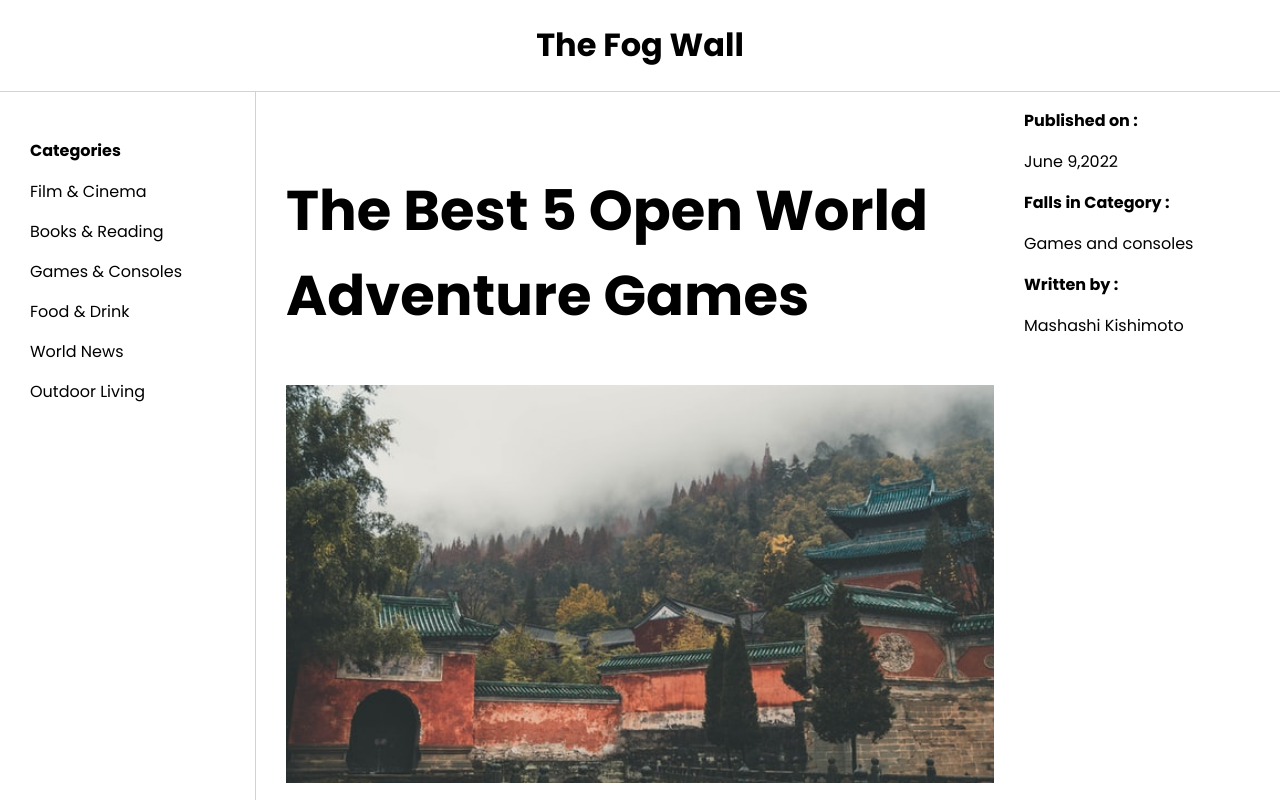
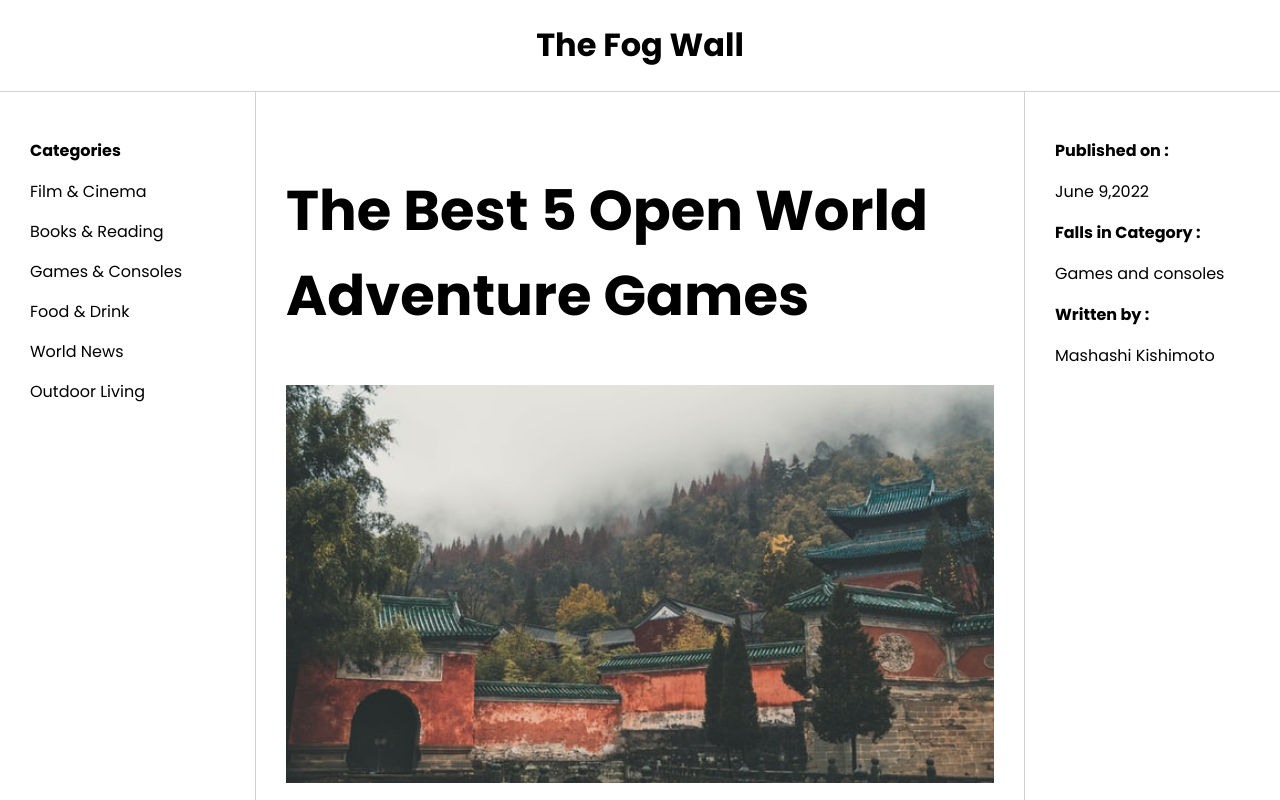
Before and after one commit to Lakshit-Chiranjiv/CSS-Grid-Layouts, a plain HTML site: page Holy-Grail-Layout/index.html in a window 1280 px wide. Shown: the top 800 px of the page. Drawn offline with Linux system fonts and the light colour scheme; a web font is replaced by a local one.

Commit message:
added aside styles

```diff
--- a/Holy-Grail-Layout/style.css
+++ b/Holy-Grail-Layout/style.css
@@ -48,3 +48,8 @@ article p{
     line-height: 2em;
     margin-top: 30px;
 }
+
+aside{
+    padding: 30px;
+    border-left: 1px solid #d2d2d2;
+}
```
